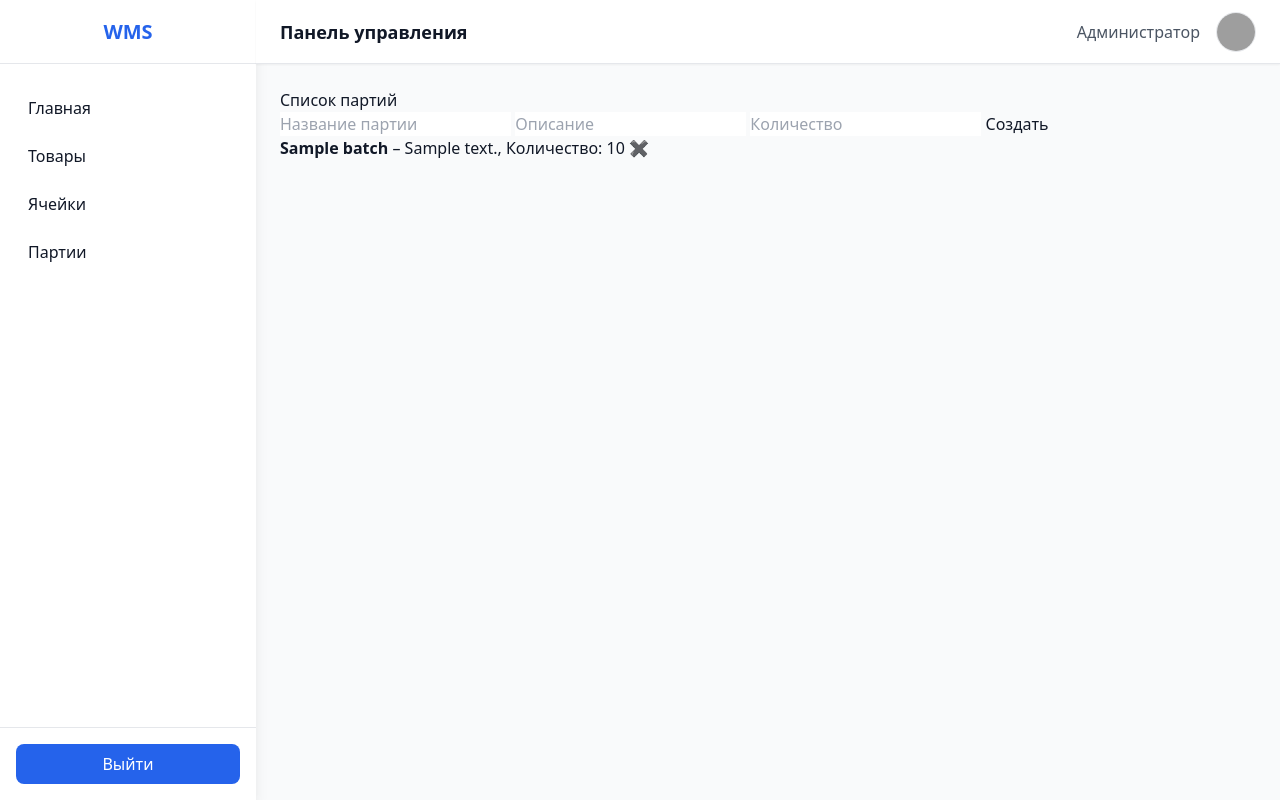
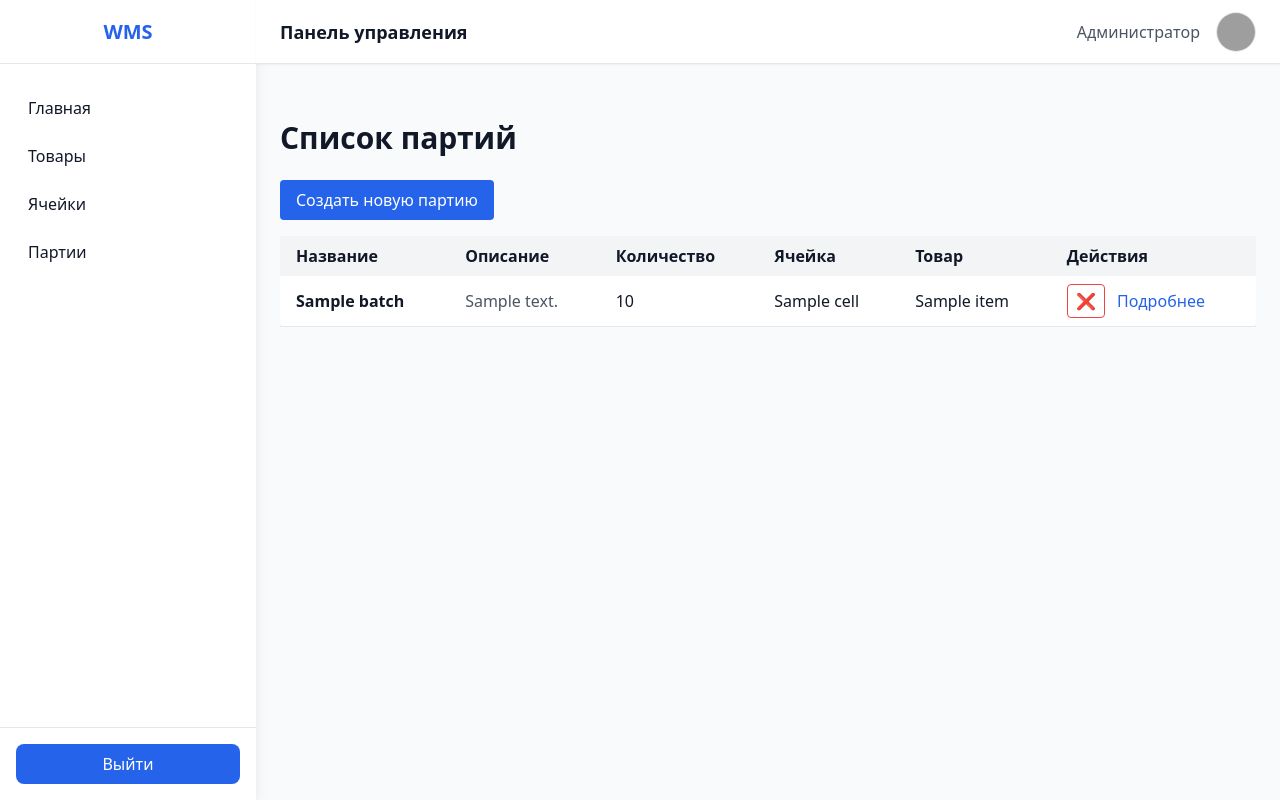
Before and after one commit to kirillbelykh/wms, a FastAPI app: template app/templates/batches.html in a window 1280 px wide. Run offline with FastAPI, Linux system fonts and the light colour scheme; the template is opened without the code that fills it: most values are stand-ins (such as "Sample title", 1, 10 or a date in 2020); some libraries are stand-ins or nearby versions; grey boxes are pictures that could not be loaded.

```diff
--- a/app/models/__init__.py
+++ b/app/models/__init__.py
@@ -1,5 +1,7 @@
 from app.models.items import Item
 from app.models.cells import Cell
 from app.models.batches import Batch
+from app.models.orders import Order
+from app.models.receiving import Receiving
 
-__all__ = ['Batch', 'Cell', 'Item']
+__all__ = ['Batch', 'Cell', 'Item', 'Order', 'Receiving']
--- a/app/models/items.py
+++ b/app/models/items.py
@@ -13,3 +13,4 @@ class Item(Base):
     #relationships
     cells = relationship("Cell", back_populates="items")
     batches = relationship("Batch", back_populates="items")
+    receivings = relationship("Receiving", back_populates="items")
--- a/app/templates/batches.html
+++ b/app/templates/batches.html
@@ -1,31 +1,92 @@
 {% extends "index.html" %}
 
 {% block content %}
-<h2>Список партий</h2>
+<div class="max-w-6xl mx-auto mt-8">
+    <h1 class="text-3xl font-bold mb-6">Список партий</h1>
 
-<form hx-post="/batches/" hx-target="#batches-list" hx-swap="innerHTML">
-    <input type="text" name="name" placeholder="Название партии" required>
-    <input type="text" name="description" placeholder="Описание">
-    <input type="number" name="quantity" placeholder="Количество" step="1" required>
-    <button type="submit">Создать</button>
-</form>
+    <!-- Кнопка открытия формы -->
+    <button id="show-form-btn" class="bg-blue-600 text-white px-4 py-2 rounded mb-4 hover:bg-blue-700">
+        Создать новую партию
+    </button>
 
-<div id="batches-list">
-    <ul>
-        {% for batch in batches %}
-            <li>
-                <strong>{{ batch.name }}</strong> – {{ batch.description or "Нет описания" }},
-                Количество: {{ batch.quantity }}
-                <button hx-delete="/batches/delete/{{ batch.id }}"
-                        hx-target="#batches-list"
-                        hx-swap="innerHTML"
-                        style="background:none; border:none; cursor:pointer; color:red;">
-                    ✖
-                </button>
-            </li>
-        {% else %}
-            <li>Нет партий</li>
-        {% endfor %}
-    </ul>
+    <!-- Форма создания партии (скрыта по умолчанию) -->
+    <div id="create-form" class="hidden bg-gray-50 p-6 rounded shadow mb-6">
+        <form method="post" action="/batches/" class="grid grid-cols-1 md:grid-cols-2 gap-4">
+            <input type="text" name="name" placeholder="Название партии" required
+                   class="border rounded px-3 py-2 w-full">
+            <input type="text" name="description" placeholder="Описание"
+                   class="border rounded px-3 py-2 w-full">
+            <input type="number" name="quantity" placeholder="Количество" step="1" required
+                   class="border rounded px-3 py-2 w-full">
+
+            <select name="cell_id" required class="border rounded px-3 py-2 w-full">
+                <option value="">Выберите ячейку</option>
+                {% for cell in cells %}
+                <option value="{{ cell.id }}">{{ cell.name }}</option>
+                {% endfor %}
+            </select>
+
+            <select name="item_id" required class="border rounded px-3 py-2 w-full">
+                <option value="">Выберите товар</option>
+                {% for item in items %}
+                <option value="{{ item.id }}">{{ item.name }}</option>
+                {% endfor %}
+            </select>
+
+            <button type="submit" class="bg-green-600 text-white px-4 py-2 rounded col-span-2 hover:bg-green-700">
+                Создать
+            </button>
+        </form>
+    </div>
+
+    <!-- Таблица партий -->
+    <div class="overflow-x-auto">
+        <table class="min-w-full bg-white rounded shadow">
+            <thead>
+                <tr class="bg-gray-100 text-left">
+                    <th class="py-2 px-4">Название</th>
+                    <th class="py-2 px-4">Описание</th>
+                    <th class="py-2 px-4">Количество</th>
+                    <th class="py-2 px-4">Ячейка</th>
+                    <th class="py-2 px-4">Товар</th>
+                    <th class="py-2 px-4">Действия</th>
+                </tr>
+            </thead>
+            <tbody>
+                {% for batch in batches %}
+                <tr class="border-b hover:bg-gray-50">
+                    <td class="py-2 px-4 font-semibold">{{ batch.name }}</td>
+                    <td class="py-2 px-4 text-gray-600">{{ batch.description or "Нет описания" }}</td>
+                    <td class="py-2 px-4">{{ batch.quantity }}</td>
+                    <td class="py-2 px-4">{{ batch.cell.name if batch.cell else "—" }}</td>
+                    <td class="py-2 px-4">{{ batch.item.name if batch.item else "—" }}</td>
+                    <td class="py-2 px-4">
+                        <form method="get" action="/batches/delete/{{ batch.id }}" style="display:inline;">
+                            <button type="submit"
+                                    class="text-red-500 hover:text-red-700 px-2 py-1 rounded border border-red-500">
+                                ❌
+                            </button>
+                        </form>
+                        <a href="/batches/{{ batch.id }}" class="text-blue-600 hover:underline ml-2">Подробнее</a>
+                    </td>
+                </tr>
+                {% else %}
+                <tr>
+                    <td colspan="6" class="py-4 px-4 text-center text-gray-500">Нет партий</td>
+                </tr>
+                {% endfor %}
+            </tbody>
+        </table>
+    </div>
 </div>
+
+<script>
+    const btn = document.getElementById('show-form-btn');
+    const form = document.getElementById('create-form');
+
+    btn.addEventListener('click', () => {
+        form.classList.toggle('hidden');
+        btn.textContent = form.classList.contains('hidden') ? 'Создать новую партию' : 'Скрыть форму';
+    });
+</script>
 {% endblock %}
--- a/main.py
+++ b/main.py
@@ -2,6 +2,7 @@ from fastapi import FastAPI
 from fastapi.templating import Jinja2Templates
 from app.api.items import router as items_router
 from app.api.cells import router as cells_router
+from app.api.batches import router as batches_router
 
 templates = Jinja2Templates(directory='app/templates')
 
@@ -18,3 +19,4 @@ async def root():
 
 app.include_router(items_router)
 app.include_router(cells_router)
+app.include_router(batches_router)
```
Also changed, not shown: alembic/versions/6cc8cd41b235_made_receiving_and_orders_models.py (added, +70 -0 lines), app/api/batches.py (+31 -26 lines), app/api/cells.py (+10 -4 lines), app/models/orders.py (added, +15 -0 lines), app/models/receiving.py (added, +23 -0 lines), app/templates/cells.html (+9 -5 lines), test.db.
